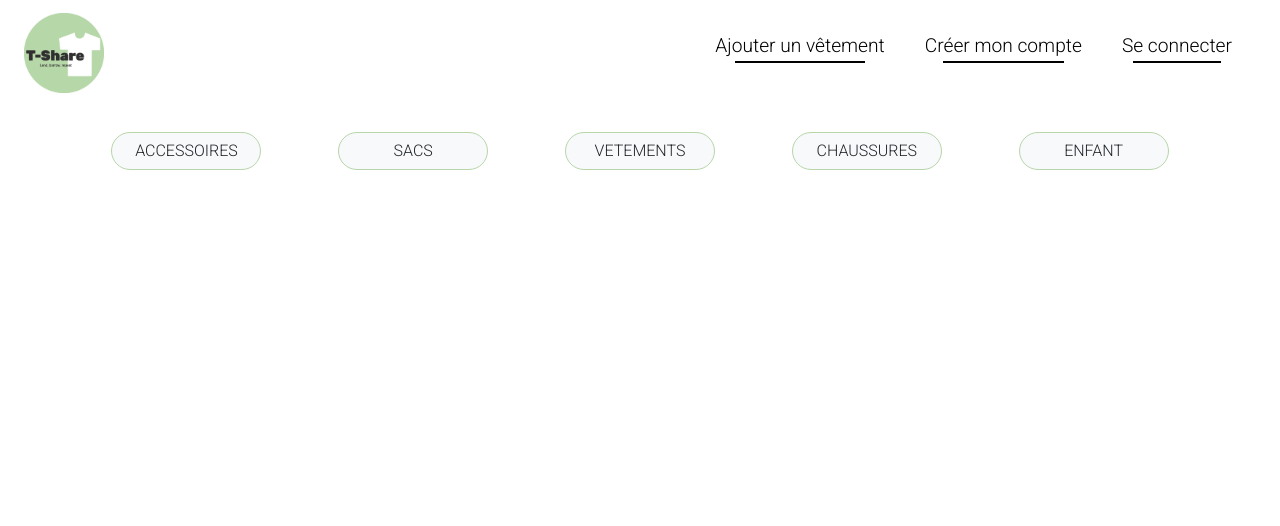
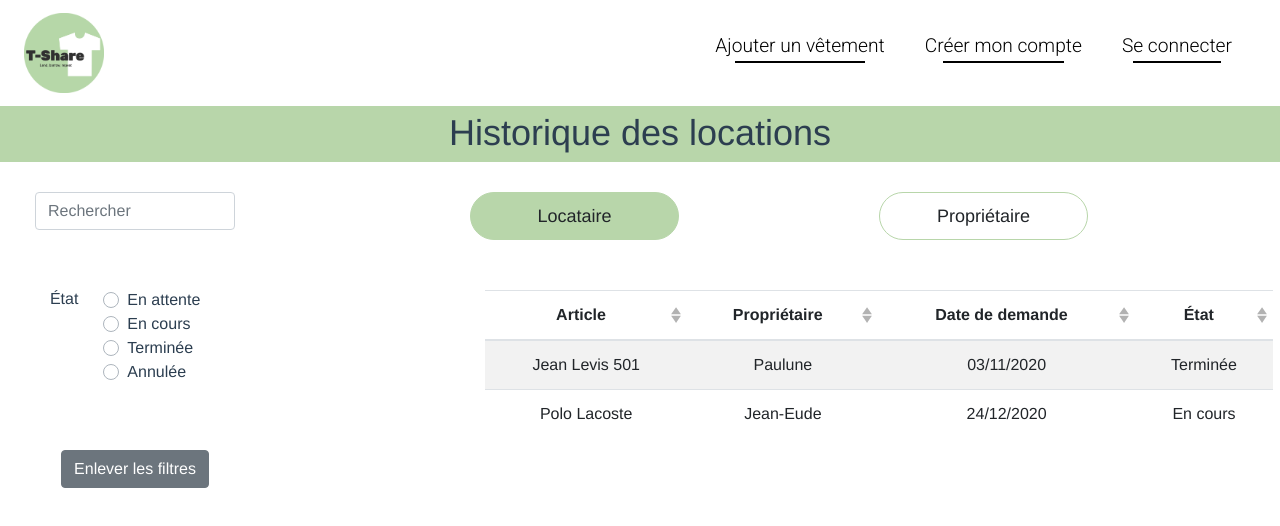
Before and after one commit to lejugeti/TShare, a Vue app in the folder site/: page /historique in a window 1280 px wide. Before the commit this address led to /. Shown: the top 526 px of the page. Built offline with nearby package versions, Linux system fonts and the light colour scheme.

Commit message:
Ajout page historique

```diff
--- /dev/null
+++ b/site/src/assets/historique.css
@@ -0,0 +1,55 @@
+.bandeau {
+  background-color : #B8D6AA;
+  height: 56px;
+  margin-bottom: 30px;
+}
+
+.bandeau_text {
+  font-size : 36px;
+}
+
+.main_container {
+  width: 100%;
+  display: flex;
+  flex-direction: column;
+}
+
+.type_vente {
+
+
+}
+
+#btnSelected {
+  width : 209px;
+  height: 48px;
+  font-size: 18px;
+  border-radius: 40px;
+  margin-right : 200px;
+  border-color: #B8D6AA;
+}
+
+.row {
+  display: flex;
+  flex-direction: row;
+}
+
+.column_filter {
+  flex-display: column;
+  width: 400px;
+  margin-right: 50px;
+  margin-left: 50px;
+}
+
+.tab_historique {
+  margin-top : 50px;
+}
+
+.search {
+  width : 200px;
+  margin-bottom: 50px;
+}
+
+#btn_clear_filter {
+margin-top : 50px;
+  margin-right: 200px;
+}
--- /dev/null
+++ b/site/src/components/HistoriqueView.vue
@@ -0,0 +1,153 @@
+<template>
+  <div class="main_container">
+    <div class="bandeau">
+      <p class="bandeau_text">Historique des locations</p>
+    </div>
+
+    <div class="row">
+      <div class="column_filter">
+        <div class="search">
+          <b-input placeholder="Rechercher" type="text" v-model="search"></b-input>
+        </div>
+
+        <b-form-group label="État" label-cols-lg="2" >
+          <b-form-radio-group
+            v-model="state"
+            class="mt-lg-2"
+          >
+            <b-form-radio value="En attente" class="col">En attente</b-form-radio>
+            <b-form-radio value="En cours" class="col">En cours</b-form-radio>
+            <b-form-radio value="Terminée" class="col">Terminée</b-form-radio>
+            <b-form-radio value="Annulée" class="col">Annulée</b-form-radio>
+          </b-form-radio-group>
+        </b-form-group>
+
+          <b-button
+          id="btn_clear_filter"
+          @click="clear_filter()"
+          >
+            Enlever les filtres
+          </b-button>
+      </div>
+
+
+      <div class="column">
+        <div class="row">
+          <b-button
+            variant="light"
+            id="btnSelected"
+            v-bind:style= "[isSelected ? {'background-color' : '#B8D6AA'} : {'background-color' : '#ffffff'}]"
+            @click="btnSelected('locataire')"
+          >
+            Locataire
+          </b-button>
+          <b-button
+            variant="light"
+            id="btnSelected"
+            v-bind:style= "[!isSelected ? {'background-color' : '#B8D6AA'} : {'background-color' : '#ffffff'}]"
+            @click="btnSelected('proprio')"
+          >
+            Propriétaire
+          </b-button>
+        </div>
+        <div class="tab_historique">
+          <b-table
+            striped
+            hover
+            :items="items"
+            :fields="fields"
+            :keyword="search"
+          ></b-table>
+        </div>
+      </div>
+
+
+    </div>
+  </div>
+</template>
+
+<script>
+
+export default {
+  name: 'HistoriqueView',
+  data() {
+    return {
+      search: '',
+      isSelected: true,
+      state: '',
+      fields: [
+        { key: 'article', label: 'Article', sortable: true },
+        { key: 'proprietaire', label: 'Propriétaire', sortable: true },
+        { key: 'date_de_demande', label: 'Date de demande', sortable: true },
+        { key: 'etat', label: 'État', sortable: true },
+      ],
+      locataire: [
+        { article: 'Jean Levis 501', proprietaire: 'Paulune', date_de_demande: '03/11/2020', etat: 'Terminée' },
+        { article: 'Polo Lacoste', proprietaire: 'Jean-Eude', date_de_demande: '24/12/2020', etat: 'En cours' },
+      ],
+      proprio: [
+        { article: 'Chemise Rose Zara', proprietaire: 'Moi', date_de_demande: '05/10/2020', etat: 'Annulée' },
+      ],
+      items: [
+        { article: '', proprietaire: '', date_de_demande: '', etat: '' },
+      ],
+    };
+  },
+  methods: {
+    btnSelected(str) {
+      if (str === 'proprio') {
+        if (this.isSelected) {
+          this.isSelected = !this.isSelected;
+        }
+      } else if (!this.isSelected) {
+        this.isSelected = !this.isSelected;
+      }
+      this.fetchItems();
+    },
+
+    filterItems() {
+      const new_items = [];
+      console.log(this.state);
+      this.items.forEach((item) => {
+        if ((this.search === '' || item.article.includes(this.search)) && (this.state === '' || item.etat === this.state)) {
+          console.log('cc');
+          new_items.push(item);
+        }
+      });
+      this.items = new_items;
+    },
+
+    fetchItems() {
+      if (this.isSelected) this.items = this.locataire;
+      else this.items = this.proprio;
+    },
+
+    clear_filter() {
+      this.search = '';
+      this.state = '';
+      this.fetchItems();
+    },
+
+  },
+
+  watch: {
+    search() {
+      this.fetchItems();
+      this.filterItems();
+    },
+    state() {
+      this.fetchItems();
+      this.filterItems();
+    },
+  },
+
+  mounted() {
+    this.fetchItems();
+  },
+
+};
+</script>
+
+<style scoped>
+@import "./../assets/historique.css";
+</style>
--- a/site/src/router/index.js
+++ b/site/src/router/index.js
@@ -3,6 +3,8 @@ import VueRouter from "vue-router";
 import AffVetement from "@/components/AffichageVetement";
 import RechercheVetement from "@/components/RechercheVetement";
 import AjoutVetement from "@/components/AjouterVetement";
+import HistoriqueView from "@/components/HistoriqueView";
+
 
 Vue.use(VueRouter);
 
@@ -13,6 +15,7 @@ const router = new VueRouter({
     { path: "/affVetement/:id", component: AffVetement },
     { path: "/ajoutVetement/", component: AjoutVetement },
     { path: "/rechercheVetement/", component: RechercheVetement },
+    { path: "/historique/", component: HistoriqueView },
     { path: "*", redirect: "/" }
   ]
 });
```
